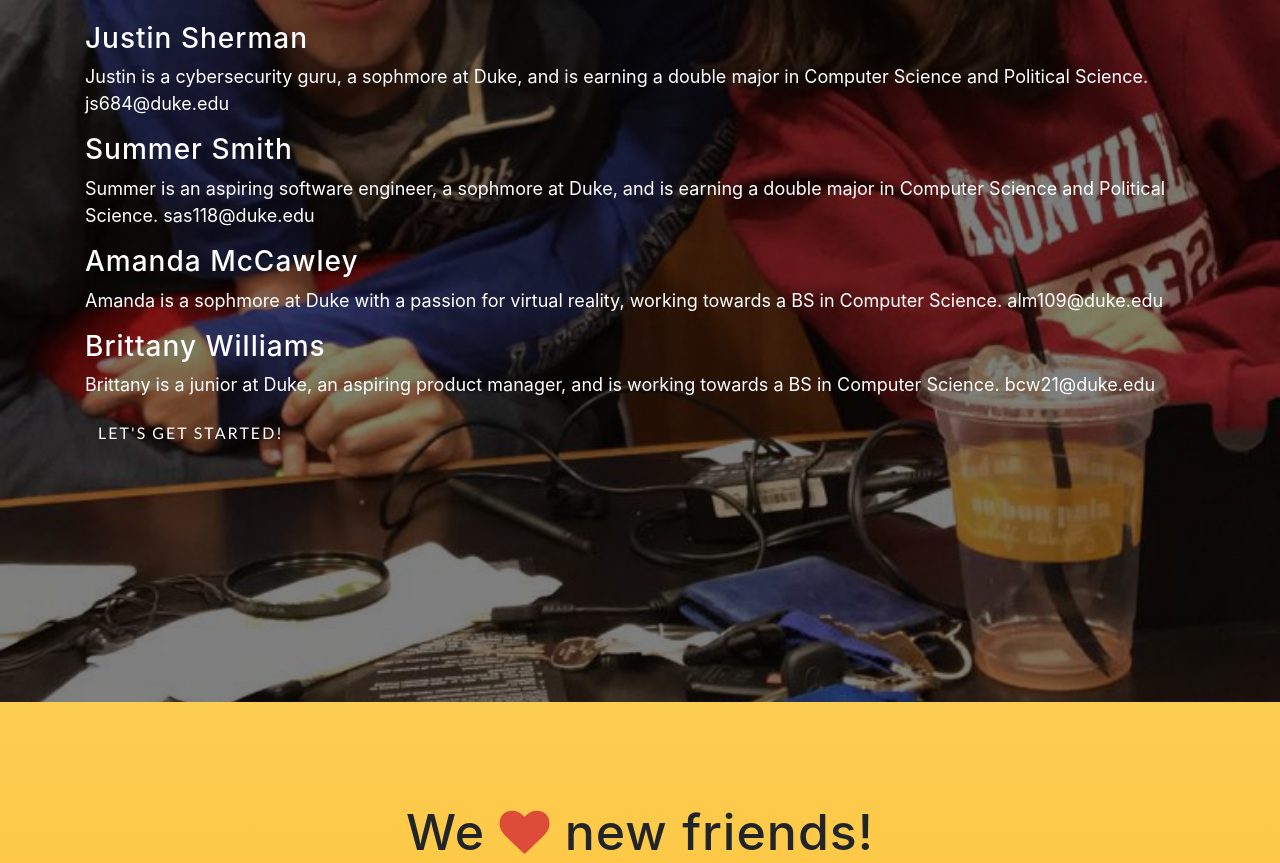
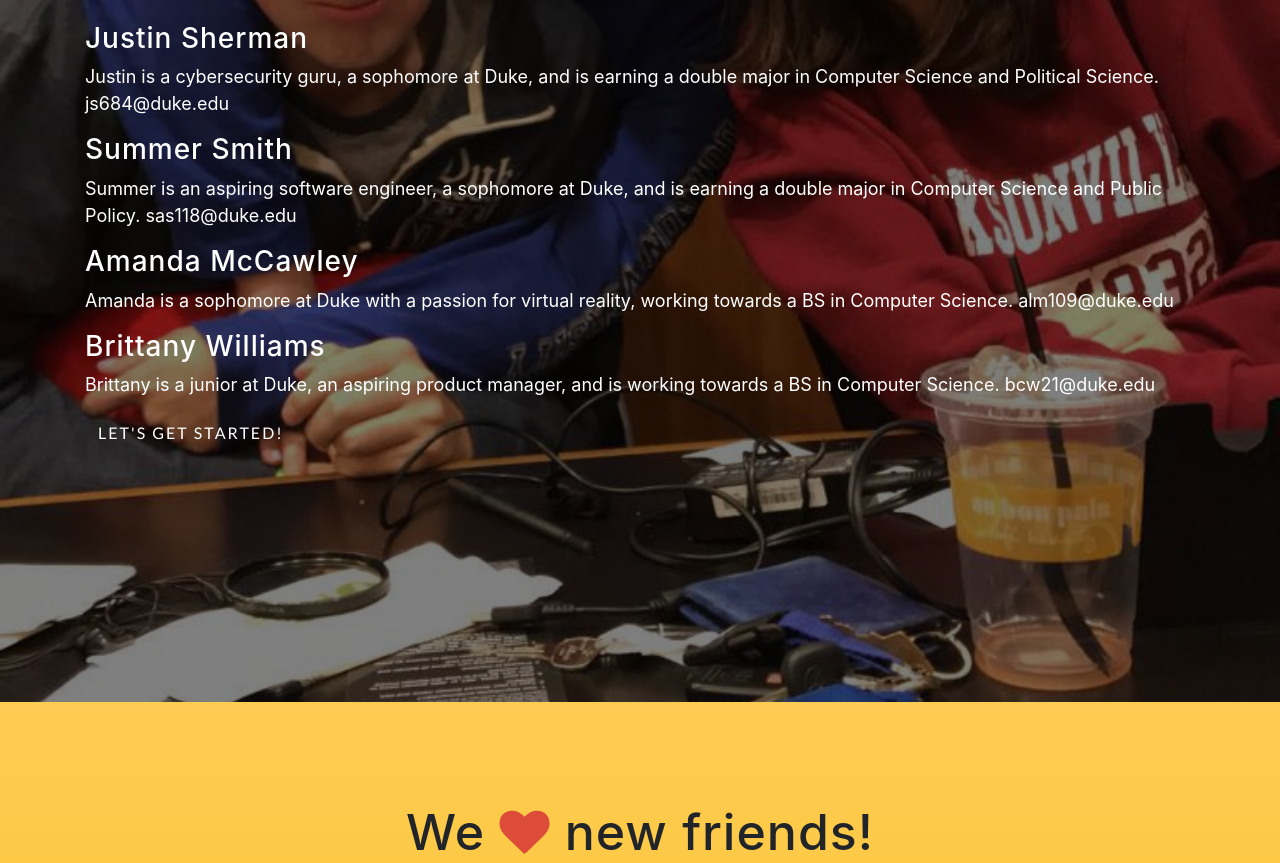
Before and after one commit to SummerSmith/girls-space, a website with bundled scripts: page startbootstrap-new-age-gh-pages/index.html in a window 1280 px wide. Shown: the part 3111-3974 px from the top of the page. Built offline with nearby package versions, Linux system fonts and the light colour scheme; a web font is replaced by a local one.

Commit message:
SPELLED SOPHOMORE RIGHT

```diff
--- a/startbootstrap-new-age-gh-pages/index.html
+++ b/startbootstrap-new-age-gh-pages/index.html
@@ -175,11 +175,11 @@
         <div class="container">
           <h2 style="color:white">Who are we?</h2>
           <h3 style="color:white">Justin Sherman</h3>
-          <p style="color:white">Justin is a cybersecurity guru, a sophmore at Duke, and is earning a double major in Computer Science and Political Science. js684@duke.edu</p>
+          <p style="color:white">Justin is a cybersecurity guru, a sophomore at Duke, and is earning a double major in Computer Science and Political Science. js684@duke.edu</p>
           <h3 style="color:white">Summer Smith</h3>
-          <p style="color:white">Summer is an aspiring software engineer, a sophmore at Duke, and is earning a double major in Computer Science and Political Science. sas118@duke.edu</p>
+          <p style="color:white">Summer is an aspiring software engineer, a sophomore at Duke, and is earning a double major in Computer Science and Public Policy. sas118@duke.edu</p>
           <h3 style="color:white">Amanda McCawley</h3>
-          <p style="color:white">Amanda is a sophmore at Duke with a passion for virtual reality, working towards a BS in Computer Science. alm109@duke.edu</p>
+          <p style="color:white">Amanda is a sophomore at Duke with a passion for virtual reality, working towards a BS in Computer Science. alm109@duke.edu</p>
           <h3 style="color:white">Brittany Williams</h3>
           <p style="color:white">Brittany is a junior at Duke, an aspiring product manager, and is working towards a BS in Computer Science. bcw21@duke.edu</p>
           <a href="#download" class="btn btn-outline btn-xl js-scroll-trigger">Let's Get Started!</a>
```
